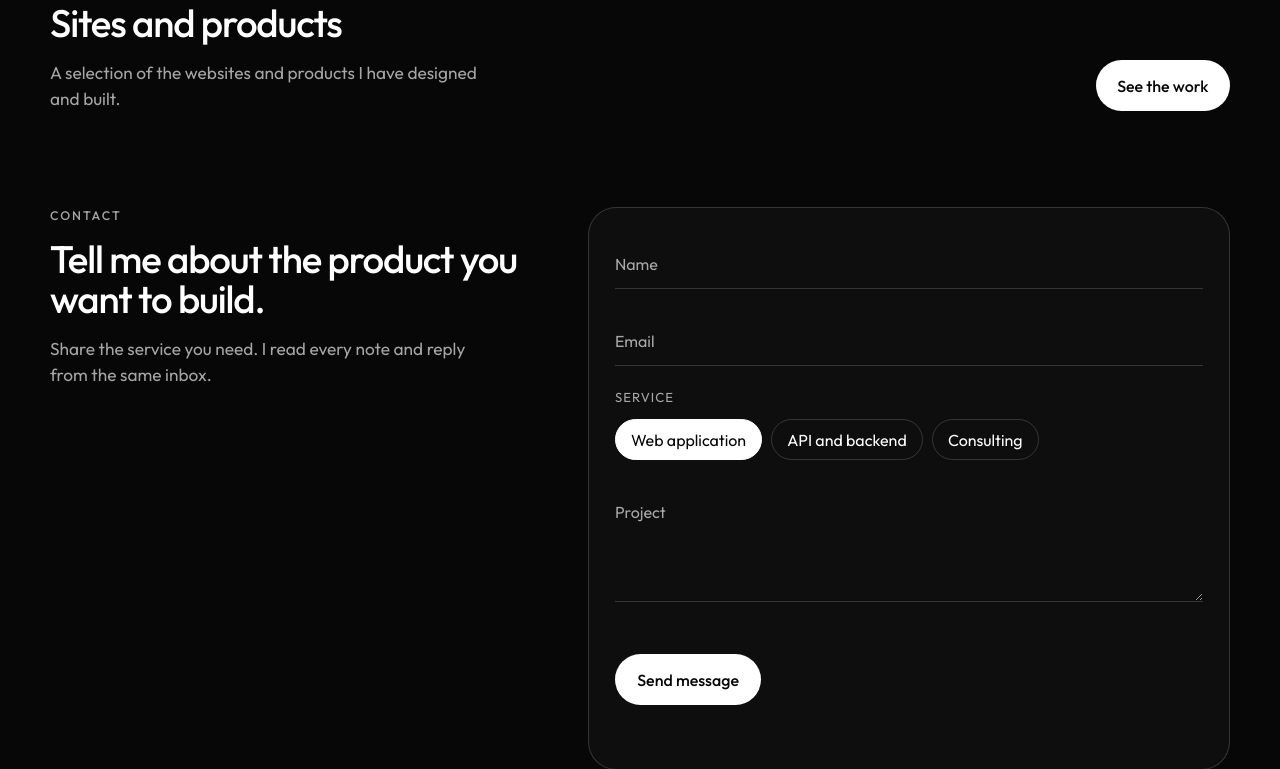
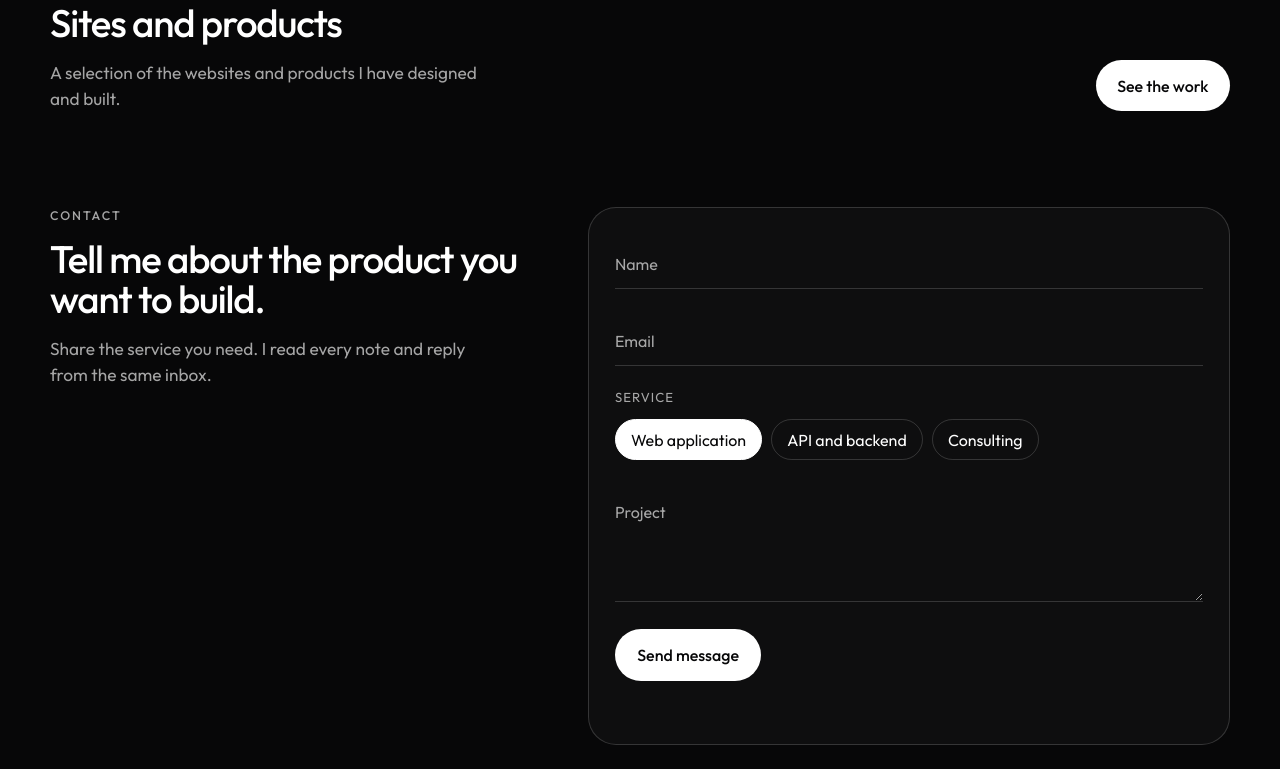
Before and after one commit to svpirate503/gabilemus, a Django app: page / in a window 1280 px wide. Shown: the part 3046-3815 px from the top of the page. Run offline with Django 5.2, Linux system fonts and the light colour scheme; some libraries are stand-ins or nearby versions.

Commit message:
removed text

```diff
--- a/datagab/templates/datagab/gabriel.html
+++ b/datagab/templates/datagab/gabriel.html
@@ -462,6 +462,16 @@
 
     .turnstile { margin-top: 0.2rem; }
 
+    .is-dummy {
+      position: absolute;
+      width: 1px;
+      height: 1px;
+      margin: 0;
+      overflow: hidden;
+      clip-path: inset(50%);
+      white-space: nowrap;
+    }
+
     .send {
       justify-self: start;
       border: 0;
@@ -819,7 +829,7 @@
             </label>
             <p class="field-error" data-for="message"></p>
           </div>
-          <div>
+          <div{% if turnstile_site_key|slice:":2" != "0x" %} class="is-dummy"{% endif %}>
             <div class="turnstile cf-turnstile" data-sitekey="{{ turnstile_site_key }}" data-theme="dark"></div>
             <p class="field-error" data-for="turnstile"></p>
           </div>
```
